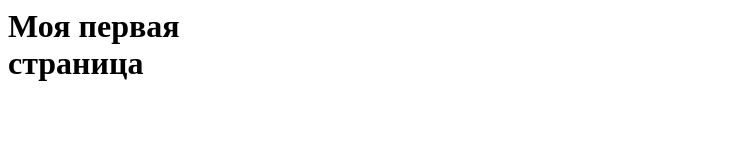
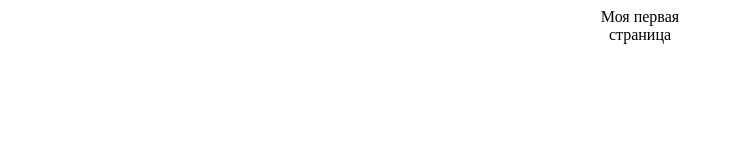
Before and after one commit to Bloodynik23/nik23, a plain HTML site: page index.html in a window 1280 px wide. Shown: the whole page, without its empty margins (0-734 px from the left). Drawn offline with Linux system fonts and the light colour scheme.

Commit message:
Update index.html

```diff
--- a/index.html
+++ b/index.html
@@ -2,6 +2,6 @@
 <head><title>Страница</title>
 </head>
 <body>
-<h1>Моя первая <br>страница<h1>
+<P align= "center"<h1>Моя первая <br>страница<h1>
 </body>
 </html>
```
